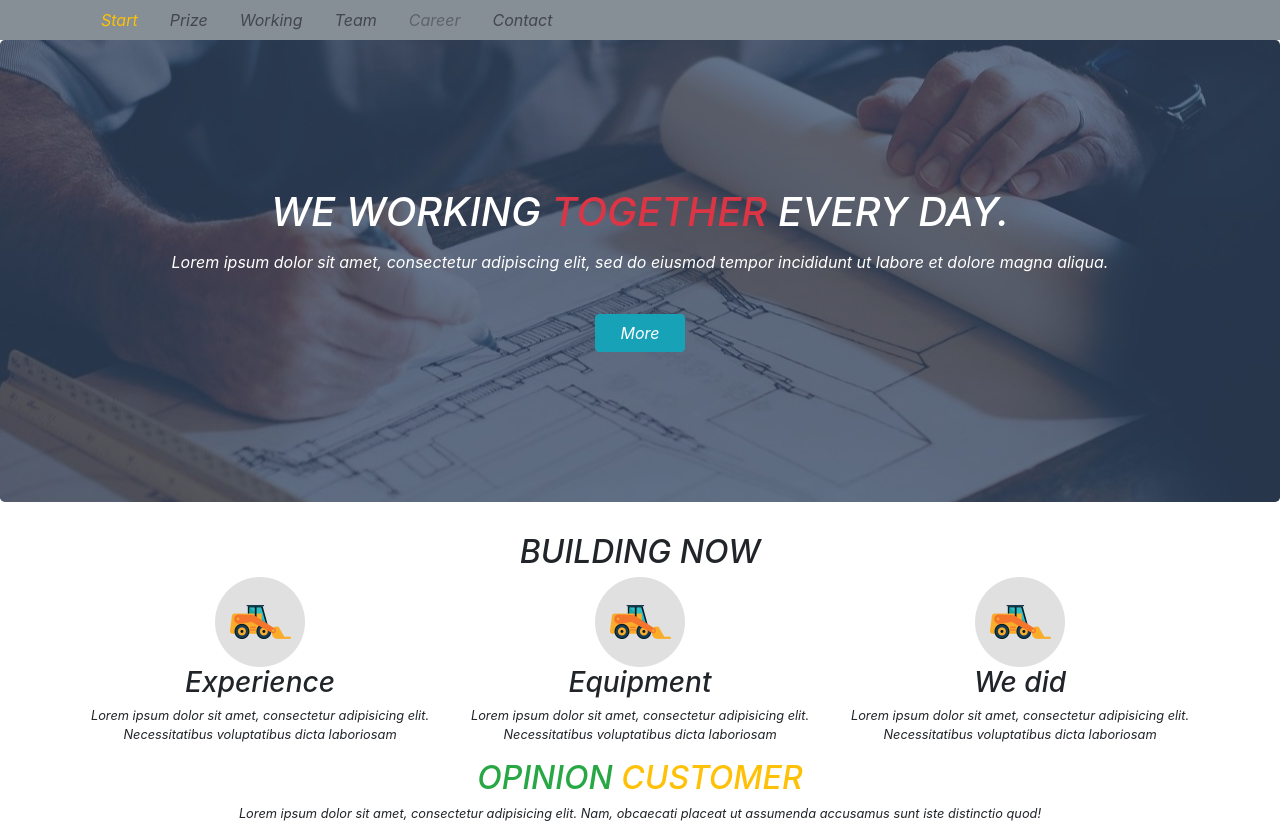
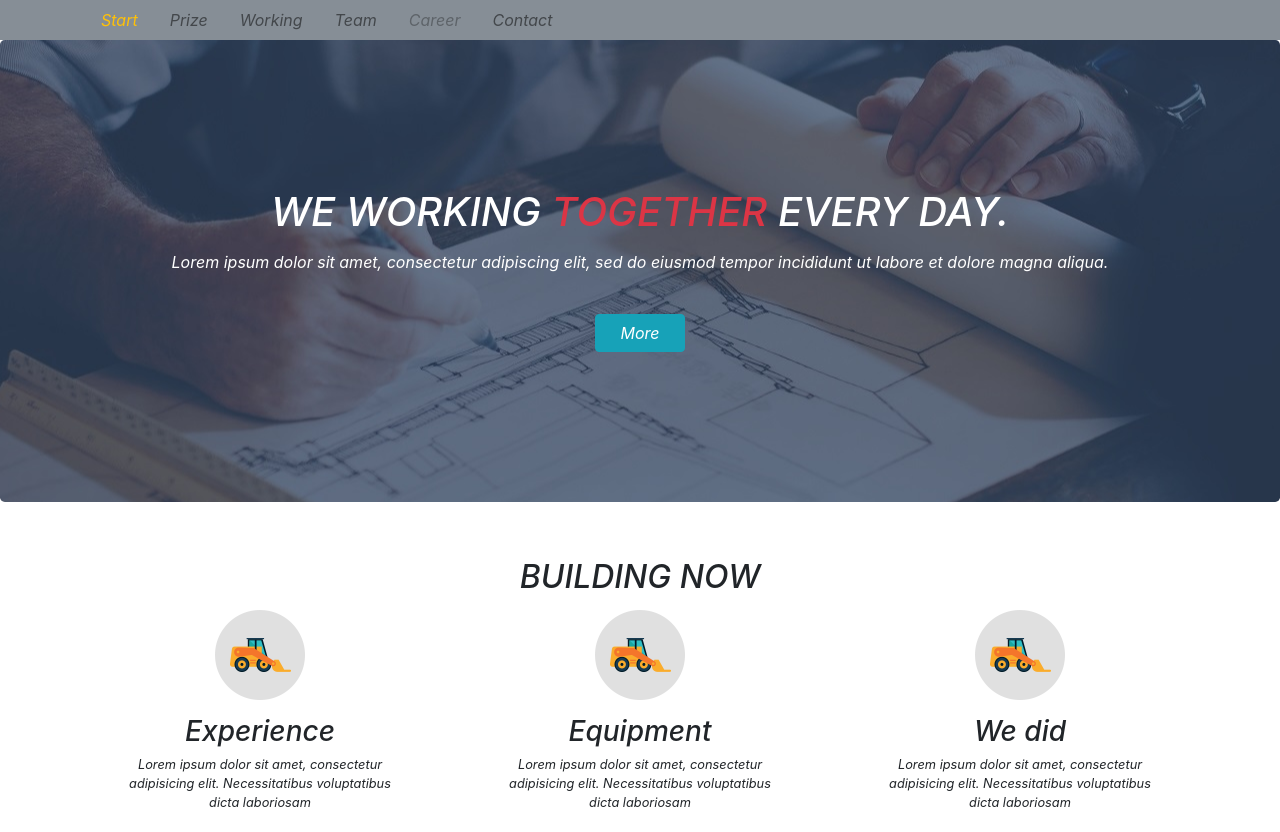
Before and after one commit to Jarek1983/Builder_company, a plain HTML site: page index.html in a window 1280 px wide. Shown: the top 832 px of the page. Drawn offline with Linux system fonts and the light colour scheme.

Commit message:
Create style for introduction

```diff
--- a/css/style.css
+++ b/css/style.css
@@ -36,3 +36,17 @@ p {
 .top-text {
 	font-size: 1rem;
 }
+
+/*Introduction*/
+
+.introduction {
+    padding: 25px 0 50px;
+}
+
+.introduction-item {
+	padding: 0 2rem;
+}
+
+.introduction-header {
+	margin: 1rem 0 0.5rem;
+}
--- a/index.html
+++ b/index.html
@@ -52,7 +52,7 @@
 
   <section class="introduction">
 
-    <h2 class="text-center text-uppercase">Building now</h2>
+    <h2 class="text-center text-uppercase mb-3">Building now</h2>
 
     <div class="container">
       <div class="row">
@@ -60,7 +60,7 @@
           <div class="introduction-item text-center">
 
             <img src="images/ikona1.png" alt="ikona1">
-            <h3>Experience</h3>
+            <h3 class="introduction-header">Experience</h3>
             <p>Lorem ipsum dolor sit amet, consectetur adipisicing elit. Necessitatibus voluptatibus dicta laboriosam</p>
 
           </div>
@@ -69,7 +69,7 @@
           <div class="introduction-item text-center">
 
             <img src="images/ikona1.png" alt="ikona1">
-            <h3>Equipment</h3>
+            <h3 class="introduction-header">Equipment</h3>
             <p>Lorem ipsum dolor sit amet, consectetur adipisicing elit. Necessitatibus voluptatibus dicta laboriosam</p>
 
           </div>
@@ -78,7 +78,7 @@
           <div class="introduction-item text-center">
 
             <img src="images/ikona1.png" alt="ikona1">
-            <h3>We did</h3>
+            <h3 class="introduction-header">We did</h3>
             <p>Lorem ipsum dolor sit amet, consectetur adipisicing elit. Necessitatibus voluptatibus dicta laboriosam</p>
 
           </div>
```
